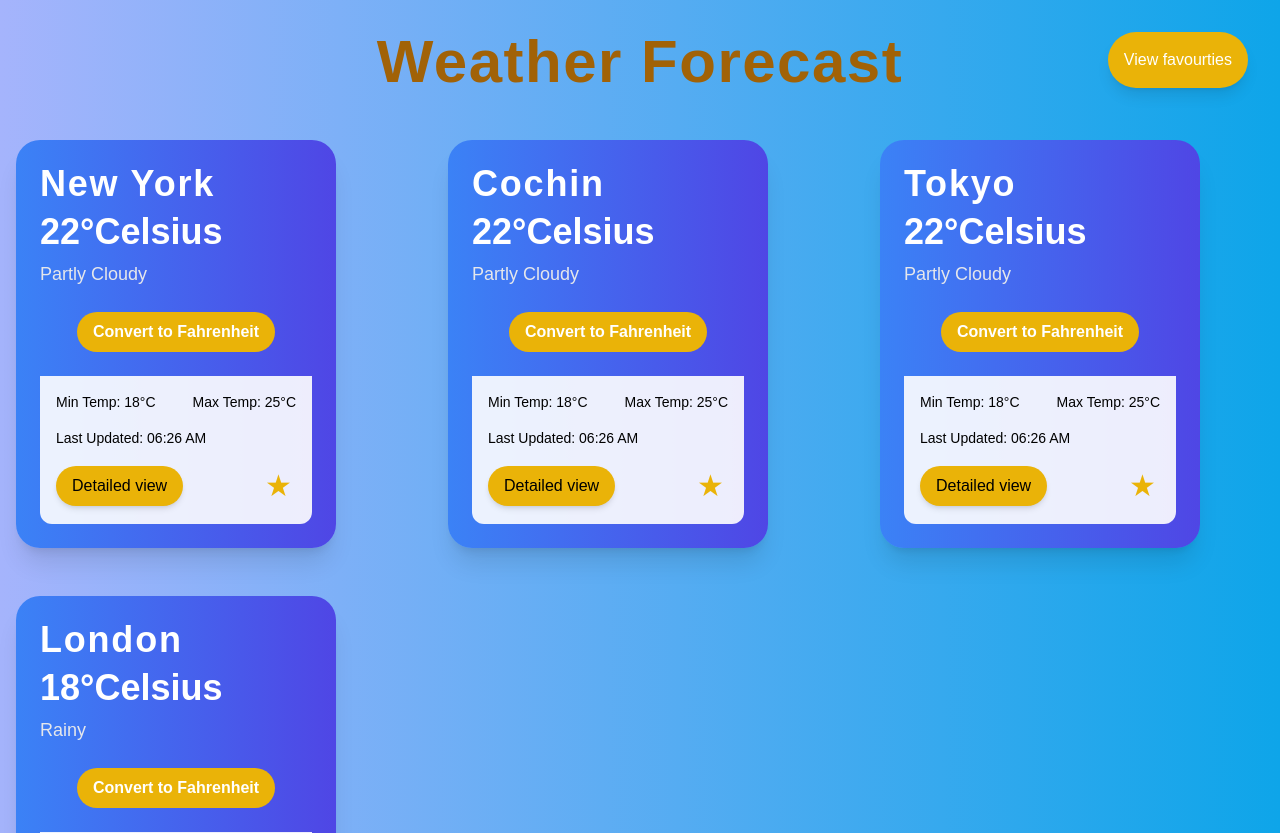
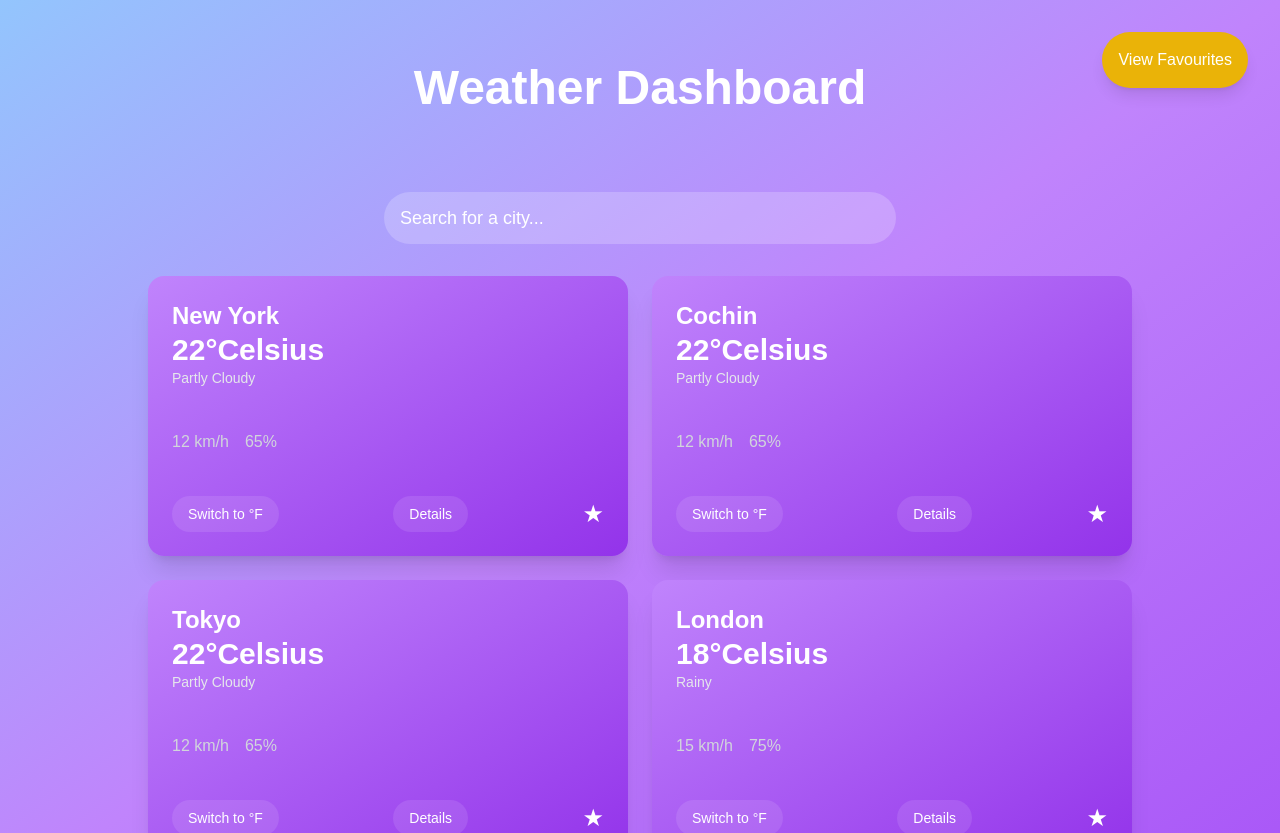
Before and after one commit to sriramEdstem/taskWeatherDashboard, a Next.js app: page / in a window 1280 px wide. Shown: the top 833 px of the page. Built offline with nearby package versions, Linux system fonts and the light colour scheme.

Commit message:
modified design

```diff
--- a/package.json
+++ b/package.json
@@ -10,8 +10,8 @@
   },
   "dependencies": {
     "next": "15.0.2",
-    "react": "19.0.0-rc-02c0e824-20241028",
-    "react-dom": "19.0.0-rc-02c0e824-20241028",
+    "react": "^18.2.0",
+    "react-dom": "^18.2.0",
     "zustand": "^5.0.0"
   },
   "devDependencies": {
--- a/src/app/layout.tsx
+++ b/src/app/layout.tsx
@@ -1,6 +1,7 @@
 import type { Metadata } from "next";
 import localFont from "next/font/local";
 import "./globals.css";
+
 
 const geistSans = localFont({
   src: "./fonts/GeistVF.woff",
@@ -14,8 +15,8 @@ const geistMono = localFont({
 });
 
 export const metadata: Metadata = {
-  title: "Create Next App",
-  description: "Generated by create next app",
+  title: "Weather Dashboard",
+  description: "Stay updated with the latest weather conditions",
 };
 
 export default function RootLayout({
@@ -25,16 +26,15 @@ export default function RootLayout({
 }>) {
   return (
     <html lang="en">
-      <body
-        className={`${geistSans.variable} ${geistMono.variable} antialiased`}
-      >
-         <div className="bg-gradient-to-r from-indigo-300 to-sky-500 min-h-screen relative">
-          <header className="py-8 text-center text-yellow-700">
-            <h1 className="text-6xl font-extrabold tracking-wide">
-              Weather Forecast
-            </h1>
+      <body className={`${geistSans.variable} ${geistMono.variable} antialiased`}>
+        <div className="min-h-screen bg-gradient-to-br from-blue-300 via-purple-400 to-purple-500 flex flex-col items-center p-6">
+          <header className="text-center text-white py-10">
+            <h1 className="text-5xl font-extrabold mb-6">Weather Dashboard</h1>
+
           </header>
-        {children}
+          <main className="flex justify-between p-4">
+          {children}
+          </main>
         </div>
       </body>
     </html>
--- a/src/app/page.tsx
+++ b/src/app/page.tsx
@@ -1,34 +1,19 @@
+import WeatherDashboard from "@/components/WeatherDashboard";
+import Link from "next/link";
 import React from "react";
-import WeatherCard from "@/components/WeatherCard";
-import { weatherData } from "@/data/sample";
-import Link from "next/link";
-import Image from "next/image";
-import Window from "public/sky.jpg"
 
 export default function Home() {
-  const weatherGrid = weatherData.map((city) => (
-    <WeatherCard key={city.cityId} city={city} />
-  ));
 
   return (
-    <div className="relative overflow-hidden">
-      <div className="absolute -z-10 inset-0">
-        <Image
-          src={Window}
-          alt="scenic cloud"
-          fill
-          style={{ objectFit: 'cover' }}
-          className="opacity-70"
-        />
+
+      <>
+      <Link href={"/favourites"}>
+      <button className="rounded-full p-4 bg-yellow-500 hover:bg-yellow-600 text-white transition-all transform hover:scale-105 shadow-lg fixed top-8 right-8">
+        View Favourites
+      </button>
+    </Link><div className="container ">
+        <WeatherDashboard />
       </div>
-      <Link href={"/favourites"}>
-      <button className=" rounded-full p-4 bg-yellow-500 hover:bg-yellow-600 text-white transition-all transform hover:scale-105 shadow-lg fixed top-8 right-8">
-          View favourties
-        </button>
-              </Link>
-      <div className="grid grid-cols-1 gap-4 md:grid-cols-2 lg:grid-cols-3">
-        {weatherGrid}
-      </div>
-    </div>
+      </>
   );
 }
--- a/src/components/CityDetail.tsx
+++ b/src/components/CityDetail.tsx
@@ -1,6 +1,3 @@
-interface City{
-
-}
 export default function CityDetail(){
     return(
         <div className="container mx-auto p-2">
--- a/src/components/WeatherCard.tsx
+++ b/src/components/WeatherCard.tsx
@@ -1,7 +1,8 @@
 "use client";
 
 import { useState } from "react";
-import UnitConverter from "./UnitConverter";
+import { useFavouriteStore } from "@/app/favourites/_store";
+import Link from "next/link";
 
 interface City {
   cityId: string;
@@ -15,15 +16,11 @@ interface City {
   forecast: {
     maxTemp: number;
     minTemp: number;
-    sunrise: string;
-    sunset: string;
   };
 }
-import { useFavouriteStore } from "@/app/favourites/_store";
-import Link from "next/link";
 
 export default function WeatherCard({ city }: { city: City }) {
-  const { favourites, addCity } = useFavouriteStore((state) => state);
+  const { addCity } = useFavouriteStore((state) => state);
   const [currentTemp, setCurrentTemp] = useState(city.current.temp);
   const [unit, setUnit] = useState("Celsius");
 
@@ -31,64 +28,51 @@ export default function WeatherCard({ city }: { city: City }) {
     setCurrentTemp(temp);
     setUnit(type);
   };
-  const timeStamp = new Date().toLocaleTimeString("en-US", {
-    hour: "2-digit",
-    minute: "2-digit",
-    hour12: true,
-  });
 
   return (
-      <><div
-      onClick={() => {
-        addCity(city);
-      } }
-      className="w-full max-w-xs bg-gradient-to-r from-blue-500 to-indigo-600 text-white rounded-3xl m-4 p-6 shadow-xl transform transition-all hover:scale-100 hover:shadow-2xl"
-    >
-      <div className="text-white mb-6">
-        <h2 className="text-4xl font-bold tracking-wider">{city.name}</h2>
-        <p className="text-4xl font-semibold my-2">
-          {currentTemp}°{unit}
-        </p>
-        <p className="text-lg text-gray-200">{city.current.condition}</p>
+    <div className="bg-gradient-to-br from-purple-400 to-purple-600 text-white rounded-2xl p-6 shadow-xl flex flex-col justify-between w-[480px] h-[280px]">
+      <div className="flex justify-between items-center">
+        <div>
+          <h2 className="text-2xl font-bold">{city.name}</h2>
+          <p className="text-3xl font-semibold">{currentTemp}°{unit}</p>
+          <p className="text-sm text-gray-200">{city.current.condition}</p>
+        </div>
       </div>
 
-      <div className="flex justify-center mb-6">
+      <div className="flex gap-4 mt-4 text-gray-300">
+        <div className="flex items-center space-x-1">
+          <span>{city.current.windSpeed} km/h</span>
+        </div>
+        <div className="flex items-center space-x-1">
+
+          <span>{city.current.humidity}%</span>
+        </div>
+      </div>
+
+      <div className="mt-4 flex justify-between items-center">
         <button
           onClick={() =>
             updateTemperature(
-              unit === "Celsius"
-                ?parseFloat(( (currentTemp * 9) / 5 + 32).toFixed(1))
-                : parseFloat((((currentTemp - 32) * 5) / 9).toFixed(1)),
+              unit === "Celsius" ? (currentTemp * 9) / 5 + 32 : ((currentTemp - 32) * 5) / 9,
               unit === "Celsius" ? "Fahrenheit" : "Celsius"
             )
           }
-          className="bg-yellow-500 text-white rounded-full px-4 py-2 font-semibold transition-transform transform hover:scale-105"
+          className="px-4 py-2 bg-white/10 rounded-full text-sm hover:bg-white/20 transition"
         >
-          Convert to {unit === "Celsius" ? "Fahrenheit" : "Celsius"}
+          Switch to {unit === "Celsius" ? "°F" : "°C"}
+        </button>
+        <Link href={`/cities/${city.cityId}`}>
+          <button className="px-4 py-2 bg-white/10 rounded-full text-sm hover:bg-white/20 transition">
+            Details
+          </button>
+        </Link>
+        <button
+          onClick={() => addCity(city)}
+          className="text-2xl hover:text-yellow-400 transition"
+        >
+          ★
         </button>
       </div>
-
-      <div className="bg-white text-black bg-opacity-90 rounded-b-xl p-4 space-y-4 ">
-        <div className="flex justify-between items-center text-sm">
-          <span>Min Temp: {city.forecast.minTemp}°C</span>
-          <span>Max Temp: {city.forecast.maxTemp}°C</span>
-        </div>
-        <div className="flex justify-between text-sm items-center">
-          <p className="text-sm">Last Updated: {timeStamp}</p>
-        </div>
-        <div className="flex justify-between items-center mt-3 space-x-4">
-
-            <Link key={city.cityId} href={`/cities/${city.cityId}`}>
-            <button className=" rounded-full px-4 py-2 bg-yellow-500 h-10 transition transform hover:scale-110 shadow-md hover:bg-yellow-600	">
-              Detailed view
-              </button>
-            </Link>
-
-          <button className="  text-3xl text-yellow-500 hover:text-yellow-600 p-1 transform hover:scale-110 transition	">
-            ★
-          </button>
-        </div>
-      </div>
-    </div></>
+    </div>
   );
 }
--- /dev/null
+++ b/src/components/WeatherDashboard.tsx
@@ -0,0 +1,47 @@
+"use client";
+
+import React, { useState } from "react";
+import { weatherData } from "../data/sample"; // Update this import path as needed
+import WeatherCard from "./WeatherCard"; // Update this import path as needed
+
+export default function WeatherDashboard() {
+  const [searchTerm, setSearchTerm] = useState("");
+  const [filteredCities, setFilteredCities] = useState(weatherData);
+
+  const handleSearch = (e: React.ChangeEvent<HTMLInputElement>) => {
+    const value = e.target.value;
+    setSearchTerm(value);
+
+    const filtered = weatherData.filter((city) =>
+      city.name.toLowerCase().includes(value.toLowerCase())
+    );
+
+    setFilteredCities(filtered);
+  };
+
+  return (
+    <div className="container mx-auto px-4">
+      <div className="mb-8 w-full flex justify-center">
+        <input
+          type="text"
+          placeholder="Search for a city..."
+          value={searchTerm}
+          onChange={handleSearch}
+          className="w-full max-w-lg px-4 py-3 rounded-full bg-white/20 text-white text-lg placeholder-white focus:outline-none focus:ring-2 focus:ring-blue-200"
+        />
+      </div>
+
+      {filteredCities.length === 0 ? (
+        <div className="text-center text-white text-xl">
+          No cities found matching "{searchTerm}"
+        </div>
+      ) : (
+        <div className="grid grid-cols-2 md:grid-cols-3 lg:grid-cols-2 gap-6">
+          {filteredCities.map((city) => (
+            <WeatherCard key={city.cityId} city={city} />
+          ))}
+        </div>
+      )}
+    </div>
+  );
+}
--- a/src/data/sample.ts
+++ b/src/data/sample.ts
@@ -121,7 +121,6 @@ export const weatherData = [
         temp: 23,
         condition: "Sunny",
       },
-      // ... more hourly data
     ],
     forecast: {
       maxTemp: 25,
@@ -187,7 +186,6 @@ export const weatherData = [
         temp: 23,
         condition: "Sunny",
       },
-      // ... more hourly data
     ],
     forecast: {
       maxTemp: 25,
@@ -253,7 +251,7 @@ export const weatherData = [
         temp: 23,
         condition: "Sunny",
       },
-      // ... more hourly data
+
     ],
     forecast: {
       maxTemp: 20,
```
Also changed, not shown: 1 other file (tests, documents, lock files or other folders).
